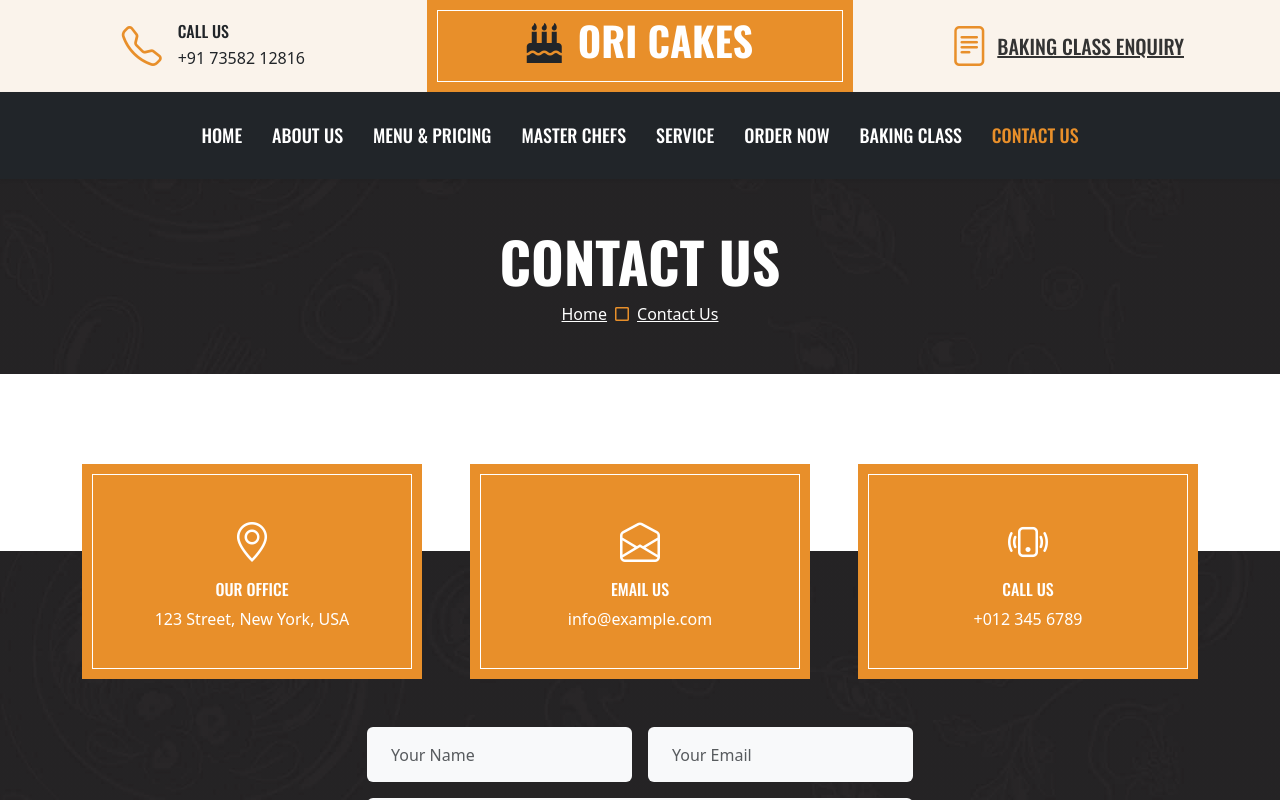
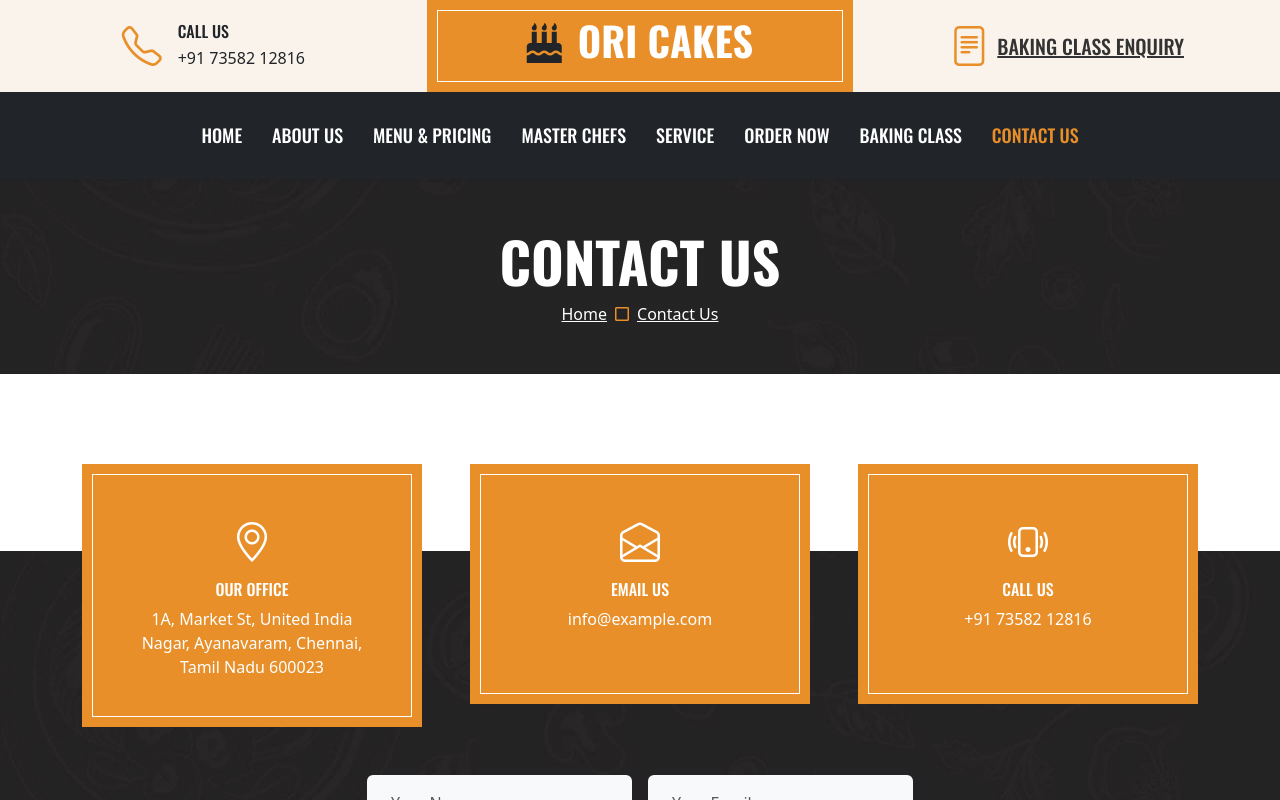
Before and after one commit to Naveenrichardson-sp/cake-shop-project, an Angular app: page /contact in a window 1280 px wide. Shown: the top 800 px of the page. Built offline with nearby package versions, Linux system fonts and the light colour scheme.

Commit message:
content changes

```diff
--- a/src/app/about-us/about-us.component.html
+++ b/src/app/about-us/about-us.component.html
@@ -48,7 +48,7 @@
                         </div>
                         <div class="ps-4">
                             <h6 class="text-primary text-uppercase">Our Experience</h6>
-                            <h1 class="display-5 text-white mb-0" data-toggle="counter-up">12345</h1>
+                            <h1 class="display-5 text-white mb-0 text-center" data-toggle="counter-up">7+</h1>
                         </div>
                     </div>
                 </div>
@@ -58,8 +58,8 @@
                             <i class="fa fa-users text-white"></i>
                         </div>
                         <div class="ps-4">
-                            <h6 class="text-primary text-uppercase">Cake Specialist</h6>
-                            <h1 class="display-5 text-white mb-0" data-toggle="counter-up">12345</h1>
+                            <h6 class="text-primary text-uppercase">Happy Customers</h6>
+                            <h1 class="display-5 text-white mb-0 text-center" data-toggle="counter-up">3000+</h1>
                         </div>
                     </div>
                 </div>
@@ -69,8 +69,8 @@
                             <i class="fa fa-check text-white"></i>
                         </div>
                         <div class="ps-4">
-                            <h6 class="text-primary text-uppercase">Happy Students</h6>
-                            <h1 class="display-5 text-white mb-0" data-toggle="counter-up">12345</h1>
+                            <h6 class="text-primary text-uppercase">Happy Trainees</h6>
+                            <h1 class="display-5 text-white mb-0 text-center" data-toggle="counter-up">300+</h1>
                         </div>
                     </div>
                 </div>
@@ -80,8 +80,8 @@
                             <i class="fa fa-mug-hot text-white"></i>
                         </div>
                         <div class="ps-4">
-                            <h6 class="text-primary text-uppercase">Happy Clients</h6>
-                            <h1 class="display-5 text-white mb-0" data-toggle="counter-up">12345</h1>
+                            <h6 class="text-primary text-uppercase">Success Stories</h6>
+                            <h1 class="display-5 text-white mb-0 text-center" data-toggle="counter-up">10+</h1>
                         </div>
                     </div>
                 </div>
--- a/src/app/contact/contact.component.html
+++ b/src/app/contact/contact.component.html
@@ -3,24 +3,24 @@
         <div class="container">
             <div class="row g-5 mb-5">
                 <div class="col-lg-4 col-md-6">
-                    <div class="bg-primary border-inner text-center text-white p-5">
+                    <div class="bg-primary border-inner text-center text-white p-5 contact-box">
                         <i class="bi bi-geo-alt fs-1 text-white"></i>
                         <h6 class="text-uppercase my-2">Our Office</h6>
-                        <span>123 Street, New York, USA</span>
+                        <span>1A, Market St, United India Nagar, Ayanavaram, Chennai, Tamil Nadu 600023</span>
                     </div>
                 </div>
                 <div class="col-lg-4 col-md-6">
-                    <div class="bg-primary border-inner text-center text-white p-5">
+                    <div class="bg-primary border-inner text-center text-white p-5 contact-box">
                         <i class="bi bi-envelope-open fs-1 text-white"></i>
                         <h6 class="text-uppercase my-2">Email Us</h6>
                         <span>info@example.com</span>
                     </div>
                 </div>
                 <div class="col-lg-4 col-md-6">
-                    <div class="bg-primary border-inner text-center text-white p-5">
+                    <div class="bg-primary border-inner text-center text-white p-5 contact-box">
                         <i class="bi bi-phone-vibrate fs-1 text-white"></i>
                         <h6 class="text-uppercase my-2">Call Us</h6>
-                        <span>+012 345 6789</span>
+                        <span>+91 73582 12816</span>
                     </div>
                 </div>
             </div>
--- a/src/app/order-now/order-now.component.html
+++ b/src/app/order-now/order-now.component.html
@@ -2,24 +2,24 @@
     <div class="container">
         <div class="row g-5 mb-5">
             <div class="col-lg-4 col-md-6">
-                <div class="bg-primary border-inner text-center text-white p-5">
+                <div class="bg-primary border-inner text-center text-white p-5 contact-box">
                     <i class="bi bi-geo-alt fs-1 text-white"></i>
                     <h6 class="text-uppercase my-2">Our Office</h6>
-                    <span>123 Street, New York, USA</span>
+                    <span>1A, Market St, United India Nagar, Ayanavaram, Chennai, Tamil Nadu 600023</span>
                 </div>
             </div>
             <div class="col-lg-4 col-md-6">
-                <div class="bg-primary border-inner text-center text-white p-5">
+                <div class="bg-primary border-inner text-center text-white p-5 contact-box">
                     <i class="bi bi-envelope-open fs-1 text-white"></i>
                     <h6 class="text-uppercase my-2">Email Us</h6>
                     <span>info@example.com</span>
                 </div>
             </div>
             <div class="col-lg-4 col-md-6">
-                <div class="bg-primary border-inner text-center text-white p-5">
+                <div class="bg-primary border-inner text-center text-white p-5 contact-box">
                     <i class="bi bi-phone-vibrate fs-1 text-white"></i>
                     <h6 class="text-uppercase my-2">Call Us</h6>
-                    <span>+012 345 6789</span>
+                    <span>+91 73582 12816</span>
                 </div>
             </div>
         </div>
--- a/src/styles.css
+++ b/src/styles.css
@@ -116,6 +116,10 @@ h6,
 .btn-lg-square {
     width: 50px;
     height: 50px;
+}
+
+.contact-box {
+    min-height: 240px;
 }
 
 .btn-square,
```
